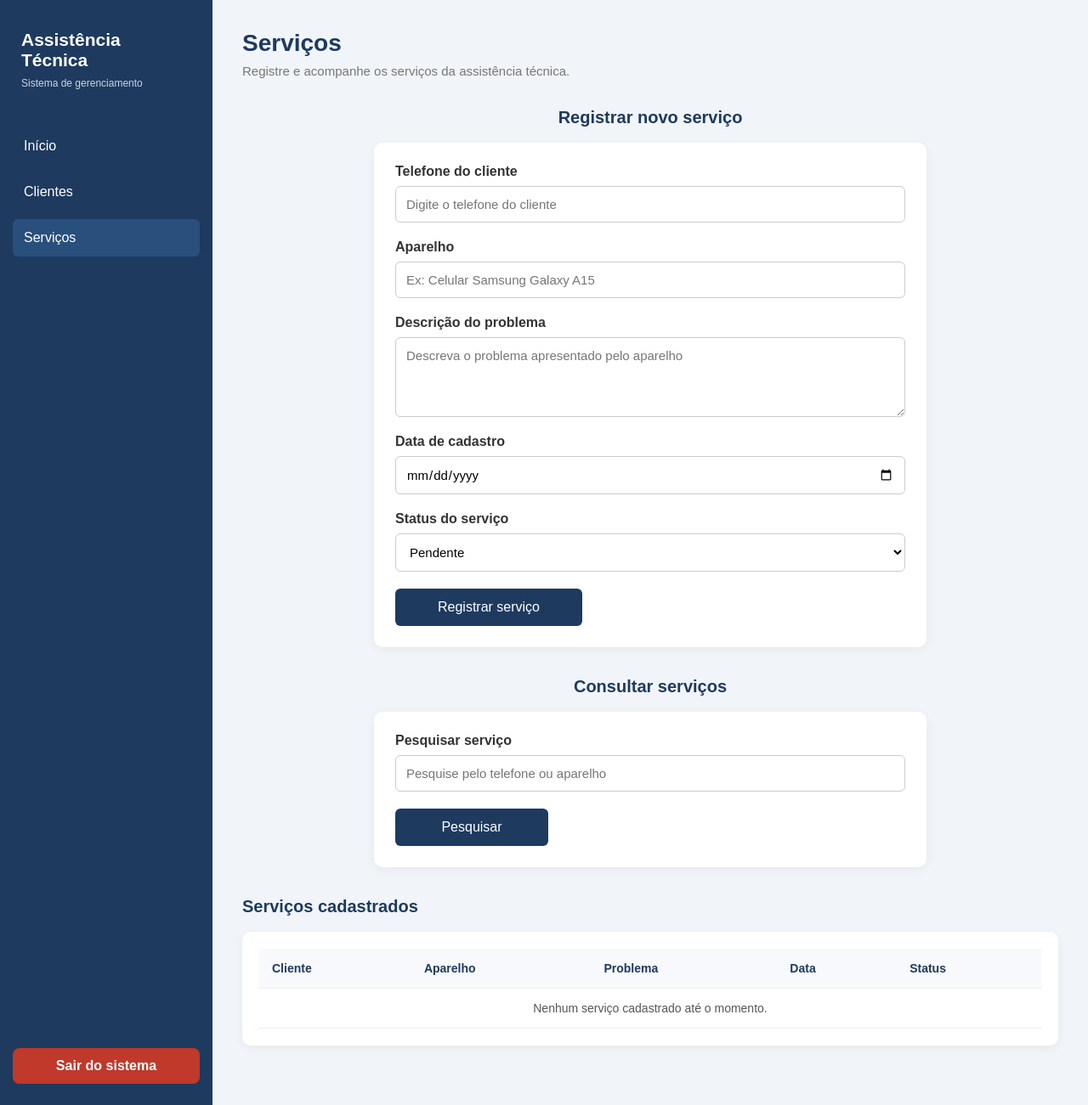
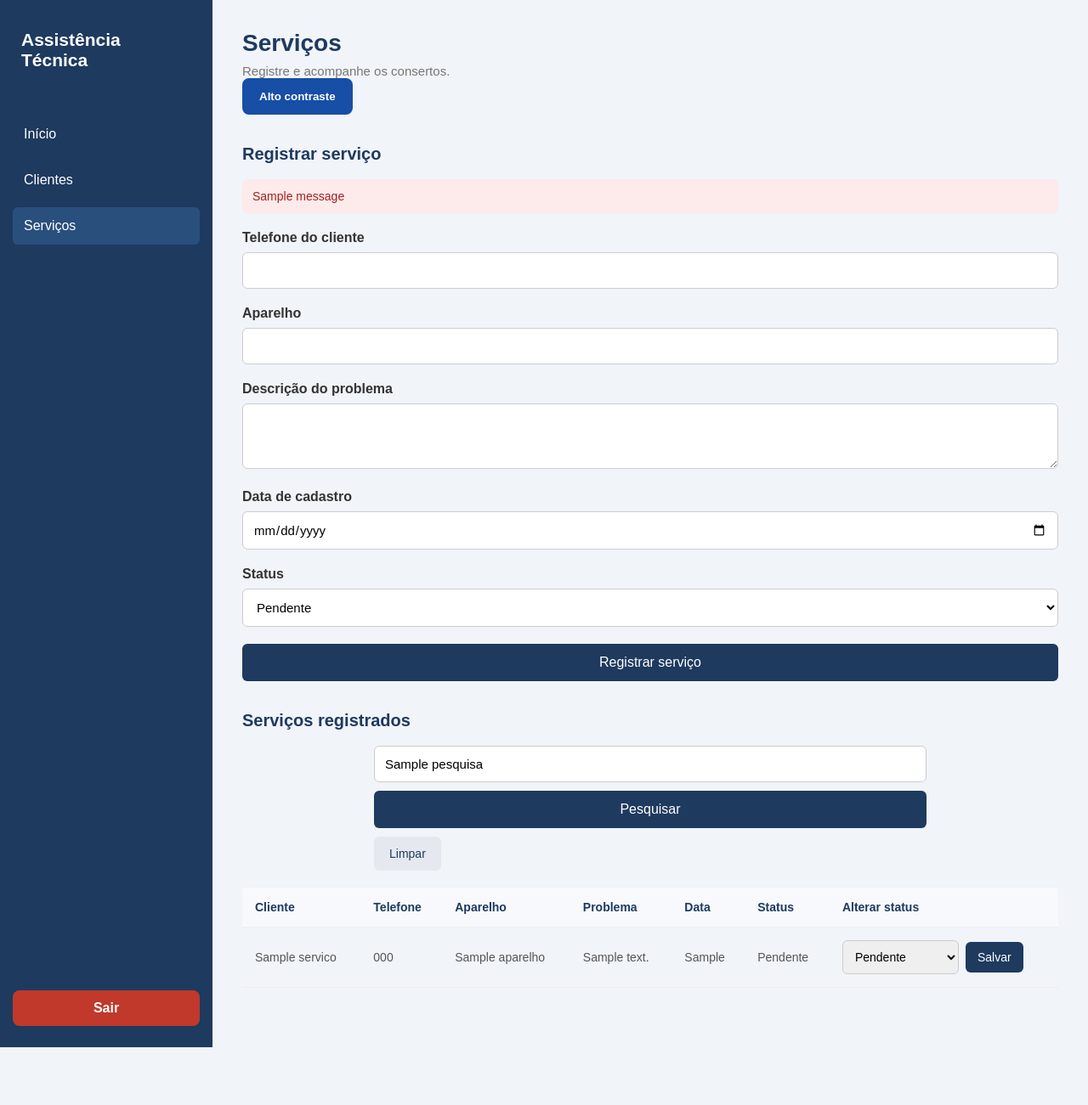
Before and after one commit to Waifil/sistema-assistencia-tecnica, a Flask app: template templates/serviços.html in a window 1280 px wide. Shown: the whole page at 85% size. After the commit the page ends 1233 px from the top, so only its background shows below. Run offline with Flask 3, Linux system fonts and the light colour scheme; the template is opened without the code that fills it: most values are stand-ins (such as "Sample title", 1, 10 or a date in 2020); one stand-in notice (Sample message) is shown.

Commit message:
Refactor serviços.html for improved structure and clarity

```diff
--- a/templates/serviços.html
+++ b/templates/serviços.html
@@ -1,10 +1,9 @@
+<!DOCTYPE html>
 <html lang="pt-br">
 <head>
     <meta charset="UTF-8">
     <meta name="viewport" content="width=device-width, initial-scale=1.0">
-
     <title>Serviços | Assistência Técnica</title>
-
     <link rel="stylesheet" href="{{ url_for('static', filename='style.css') }}">
 </head>
 
@@ -16,98 +15,71 @@
 
             <div class="sidebar-header">
                 <h2>Assistência Técnica</h2>
-                <p>Sistema de gerenciamento</p>
             </div>
 
             <nav class="sidebar-nav">
-                <a href="{{ url_for('index') }}" class="nav-link">
-                    Início
-                </a>
-
-                <a href="{{ url_for('clientes') }}" class="nav-link">
-                    Clientes
-                </a>
-
-                <a href="{{ url_for('servicos') }}" class="nav-link active">
-                    Serviços
-                </a>
+                <a href="{{ url_for('index') }}">Início</a>
+                <a href="{{ url_for('clientes') }}">Clientes</a>
+                <a href="{{ url_for('servicos') }}" class="active">Serviços</a>
             </nav>
 
             <div class="sidebar-footer">
-                <a href="{{ url_for('login') }}" class="nav-link">
-                    Sair do sistema
-                </a>
+    <a href="{{ url_for('sair') }}" class="nav-link">Sair</a>
 </div>
 
         </aside>
 
-        <main class="dashboard-content">
+        <main class="dashboard-main">
 
             <header class="dashboard-header">
                 <div>
                     <h1>Serviços</h1>
-                    <p>Registre e acompanhe os serviços da assistência técnica.</p>
+                    <p>Registre e acompanhe os consertos.</p>
                 </div>
+
+                <button id="botao-contraste" type="button" onclick="alternarContraste()">
+                    Alto contraste
+                </button>
             </header>
 
             <section class="dashboard-section">
 
-                <h2>Registrar novo serviço</h2>
+                <h2>Registrar serviço</h2>
 
-                <div class="service-form-card">
+                {% with mensagens = get_flashed_messages(category_filter=["servicos"]) %}
+                    {% if mensagens %}
+                        <div class="login-messages">
+                            {% for mensagem in mensagens %}
+                                <p>{{ mensagem }}</p>
+                            {% endfor %}
+                        </div>
+                    {% endif %}
+                {% endwith %}
 
-                    <form action="#" method="POST">
+                <form method="POST" class="service-form">
 
                     <div class="form-group">
                         <label for="telefone">Telefone do cliente</label>
-
-                            <input
-                                type="tel"
-                                id="telefone"
-                                name="telefone"
-                                placeholder="Digite o telefone do cliente"
-                                required
-                            >
+                        <input type="tel" id="telefone" name="telefone" required>
                     </div>
 
                     <div class="form-group">
                         <label for="aparelho">Aparelho</label>
-
-                            <input
-                                type="text"
-                                id="aparelho"
-                                name="aparelho"
-                                placeholder="Ex: Celular Samsung Galaxy A15"
-                                required
-                            >
+                        <input type="text" id="aparelho" name="aparelho" required>
                     </div>
 
                     <div class="form-group">
                         <label for="descricao">Descrição do problema</label>
-
-                            <textarea
-                                id="descricao"
-                                name="descricao"
-                                rows="4"
-                                placeholder="Descreva o problema apresentado pelo aparelho"
-                                required
-                            ></textarea>
+                        <textarea id="descricao" name="descricao" rows="3" required></textarea>
                     </div>
 
                     <div class="form-group">
                         <label for="data">Data de cadastro</label>
-
-                            <input
-                                type="date"
-                                id="data"
-                                name="data"
-                                required
-                            >
+                        <input type="date" id="data" name="data" required>
                     </div>
 
                     <div class="form-group">
-                            <label for="status">Status do serviço</label>
-
+                        <label for="status">Status</label>
                         <select id="status" name="status" required>
                             <option value="Pendente">Pendente</option>
                             <option value="Em andamento">Em andamento</option>
@@ -121,59 +93,95 @@
 
                 </form>
 
-                </div>
-
             </section>
 
             <section class="dashboard-section">
 
-                <h2>Consultar serviços</h2>
+                <h2>Serviços registrados</h2>
 
-                <div class="service-search-card">
-
-                    <div class="form-group">
-                        <label for="pesquisa">Pesquisar serviço</label>
+                <form method="GET" class="search-form">
 
                     <input
-                            type="search"
-                            id="pesquisa"
+                        type="text"
                         name="pesquisa"
-                            placeholder="Pesquise pelo telefone ou aparelho"
+                        placeholder="Pesquisar por telefone ou aparelho"
+                        value="{{ pesquisa }}"
                     >
-                    </div>
 
-                    <button type="button" class="login-button">
-                        Pesquisar
-                    </button>
+                    <button type="submit" class="login-button">Pesquisar</button>
 
-                </div>
+                    {% if pesquisa %}
+                        <a href="{{ url_for('servicos') }}" class="clear-search">Limpar</a>
+                    {% endif %}
 
-            </section>
+                </form>
 
-            <section class="dashboard-section">
-
-                <h2>Serviços cadastrados</h2>
-
-                <div class="service-table-card">
+                <div class="table-container">
 
                     <table class="service-table">
 
                         <thead>
                             <tr>
                                 <th>Cliente</th>
+                                <th>Telefone</th>
                                 <th>Aparelho</th>
                                 <th>Problema</th>
                                 <th>Data</th>
                                 <th>Status</th>
+                                <th>Alterar status</th>
                             </tr>
                         </thead>
 
                         <tbody>
+                            {% for servico in servicos %}
                                 <tr>
-                                <td colspan="5" class="empty-message">
-                                    Nenhum serviço cadastrado até o momento.
+                                    <td>{{ servico.nome }}</td>
+                                    <td>{{ servico.telefone }}</td>
+                                    <td>{{ servico.aparelho }}</td>
+                                    <td>{{ servico.descricao_problema }}</td>
+                                    <td>{{ servico.data_cadastro }}</td>
+                                    <td>{{ servico.status }}</td>
+                                    <td>
+                                        <form
+                                            action="{{ url_for('atualizar_status', id_servico=servico.id_servico) }}"
+                                            method="POST"
+                                            class="status-form"
+                                        >
+
+                                            <input
+                                                type="hidden"
+                                                name="pesquisa"
+                                                value="{{ pesquisa }}"
+                                            >
+
+                                            <select name="status" aria-label="Novo status do serviço" required>
+                                                <option value="Pendente" {% if servico.status == "Pendente" %}selected{% endif %}>
+                                                    Pendente
+                                                </option>
+
+                                                <option value="Em andamento" {% if servico.status == "Em andamento" %}selected{% endif %}>
+                                                    Em andamento
+                                                </option>
+
+                                                <option value="Concluído" {% if servico.status == "Concluído" %}selected{% endif %}>
+                                                    Concluído
+                                                </option>
+                                            </select>
+
+                                            <button type="submit" class="login-button">
+                                                Salvar
+                                            </button>
+
+                                        </form>
                                     </td>
                                 </tr>
+                            {% else %}
+                                <tr>
+                                    <td colspan="7" class="empty-message">
+                                        Nenhum serviço encontrado.
+                                    </td>
+                                </tr>
+                            {% endfor %}
                         </tbody>
 
                     </table>
@@ -186,5 +194,7 @@
 
     </div>
 
+    <script src="{{ url_for('static', filename='acessibilidade.js') }}"></script>
+
 </body>
 </html>
```
Lines whose indentation alone changed are shown as unchanged.
